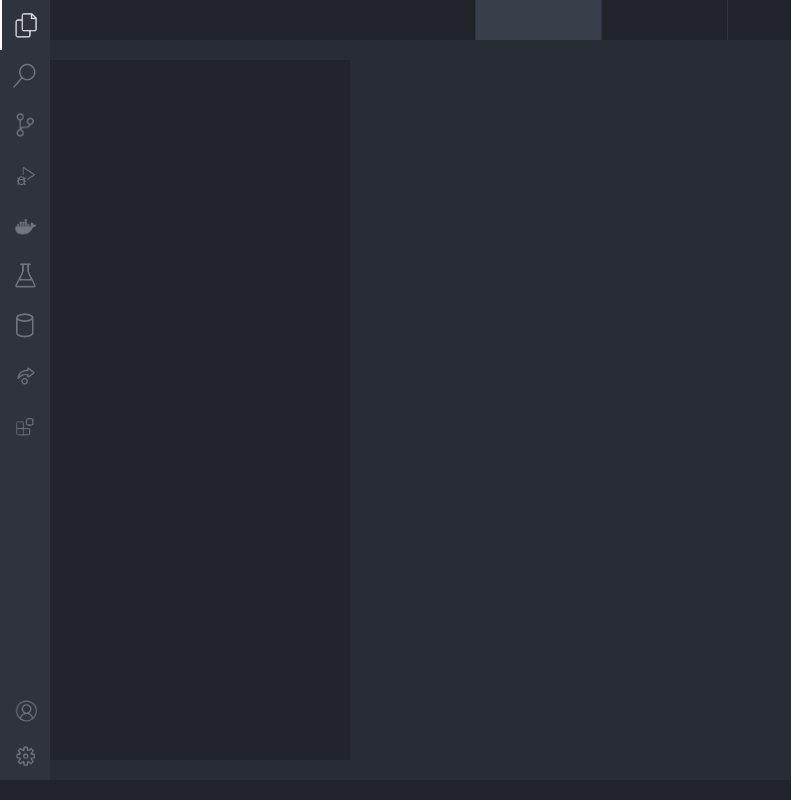
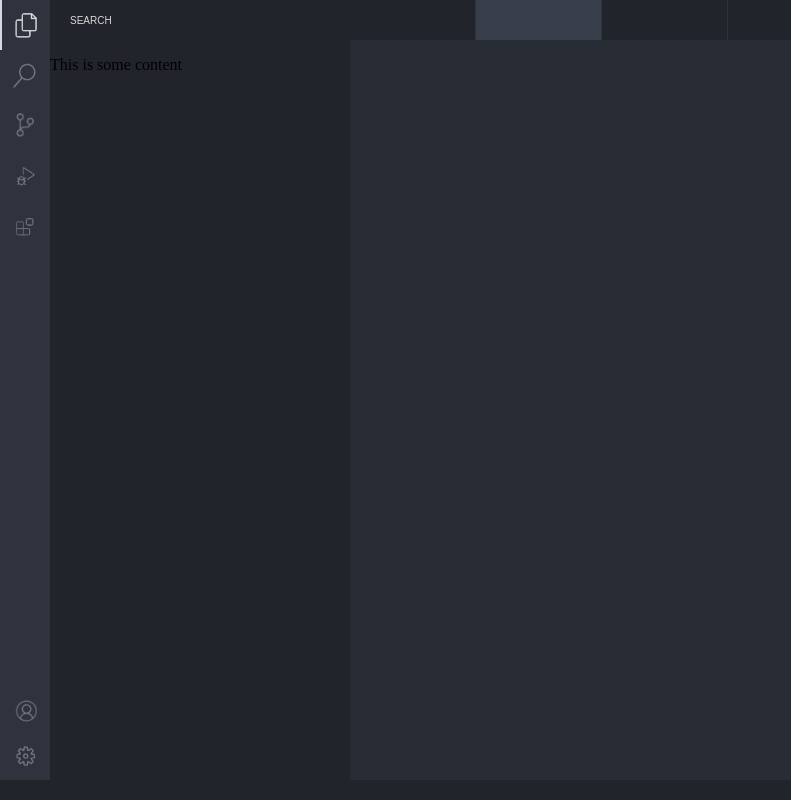
Before and after one commit to AnthonyThomasson/portfolio, a React (Create React App) app in the folder frontend/: page / in a window 1280 px wide. Shown: the whole page, without its empty margins (0-791 px from the left). Built offline with nearby package versions, Linux system fonts and the light colour scheme.

Commit message:
- creating state that shows and hides sidebar content

```diff
--- /dev/null
+++ b/frontend/src/components/side-bar/FileExplorer.tsx
@@ -0,0 +1,21 @@
+
+function FileExplorer() {
+  return (
+    <div className="file-explorer">
+      <div className="section section-open">
+        <div className="section-heading">
+        </div>
+        <div className="section-content">
+        </div>
+      </div>
+      <div className="section">
+        <div className="section-heading">
+        </div>
+        <div className="section-content">
+        </div>
+      </div>
+    </div>
+  );
+}
+
+export default FileExplorer;
--- a/frontend/src/components/side-bar/Modules.tsx
+++ b/frontend/src/components/side-bar/Modules.tsx
@@ -16,18 +16,6 @@ function Modules() {
           <span className="debugger-icon" />
         </button>
         <button className="module">
-          <span className="docker-icon" />
-        </button>
-        <button className="module">
-          <span className="test-icon" />
-        </button>
-        <button className="module">
-          <span className="databases-icon" />
-        </button>
-        <button className="module">
-          <span className="live-share-icon" />
-        </button>
-        <button className="module">
           <span className="modules-icon" />
         </button>
       </div>
--- a/frontend/src/components/side-bar/SideBar.tsx
+++ b/frontend/src/components/side-bar/SideBar.tsx
@@ -1,26 +1,35 @@
+import React from "react";
+import FileExplorer from "./FileExplorer";
 import Modules from "./Modules";
 
-function Explorer() {
-  return (
-    <div className="side-bar">
-      <Modules />
-      <div className="file-explorer">
-        <div className="heading"></div>
-        <div className="section section-open">
-          <div className="section-heading">
-          </div>
-          <div className="section-content">
-          </div>
-        </div>
-        <div className="section">
-          <div className="section-heading">
-          </div>
-          <div className="section-content">
-          </div>
-        </div>
+class Explorer extends React.Component<{}, {active: string}> {
+
+  constructor(props: {}) {
+    super(props);
+    this.state = {
+      active: 'search'
+    }
+  }
+
+  render() {
+    return (
+      <div className="side-bar">
+        <Modules />
+        <ul className="side-bar-content">
+          <li className={`side-bar-item ${this.state.active === 'file-explorer' ? `side-bar-item-active` : ``}`}>
+            <div className="search-bar-heading">EXPLORER</div>
+            <FileExplorer />
+          </li>
+          <li className={`side-bar-item ${this.state.active === 'search' ? `side-bar-item-active` : ``}`}>
+          <div className="search-bar-heading">SEARCH</div>
+            <div>
+              <p>This is some content</p>
+            </div>
+          </li>
+        </ul>
       </div>
-    </div>
-  );
+    );
+  }
 }
 
 export default Explorer;
--- a/frontend/src/styles/App.css
+++ b/frontend/src/styles/App.css
@@ -5,7 +5,7 @@ submit {
   border: none;
 }
 html,
-body {
+body,ul,li {
   padding: 0;
   margin: 0;
 }
@@ -61,15 +61,34 @@ body {
   flex-direction: row;
 }
 
-.file-explorer {
+.side-bar-content,.side-bar-item  {
   display: flex;
   flex-direction: column;
   flex-grow: 1;
 }
 
-.heading {
-  background-color: #21252b;
+.search-bar-heading {
   height: 40px;
+  padding-left: 20px;
+  color: #d8d8d8;
+  font-size: x-small;
+  font-family: Arial, Helvetica, sans-serif;
+  display: flex;
+  align-items: center;
+}
+
+.side-bar-item {
+  display: none;
+}
+
+.side-bar-item-active {
+  display: flex;
+}
+
+.file-explorer {
+  display: flex;
+  flex-direction: column;
+  flex-grow: 1;
 }
 
 .section {
@@ -108,5 +127,5 @@ body {
   cursor: pointer;
 }
 .module.active {
-  border-left: 2px solid white;
+  border-left: 2px solid #d6dae0;
 }
```
